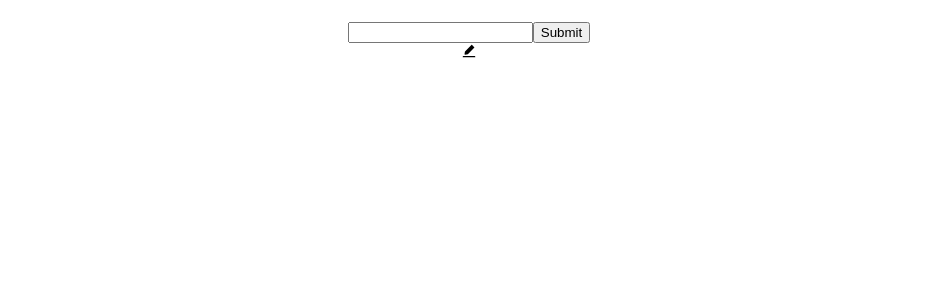
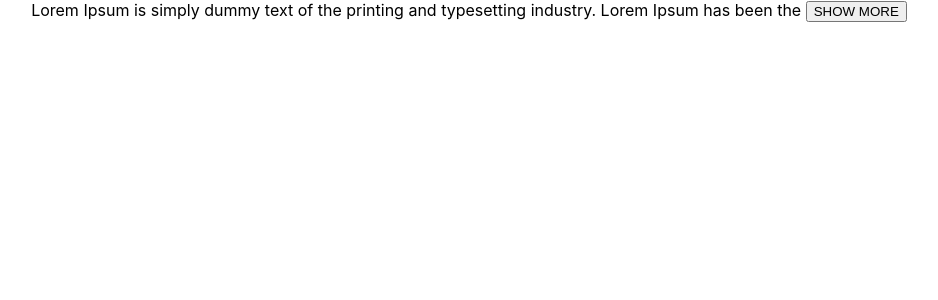
Before and after one commit to Rishabhandari/typescript-react, a React (Create React App) app: page / in a window 1280 px wide. Shown: the top 300 px of the page, without its empty margins (171-1109 px from the left). Built offline with nearby package versions, Linux system fonts and the light colour scheme.

Commit message:
feature show less or more text

```diff
--- a/src/App.tsx
+++ b/src/App.tsx
@@ -1,6 +1,7 @@
 import './App.css';
 import FunctionalHandling from './EventHandling/FunctionalHandling';
 import ParentComponent from './Props/ParentComponent';
+import TextDisplay from './ShowText/TextDisplay';
 import Todos from './Todo/Todos';
 
 function App() {
@@ -9,7 +10,8 @@
     <div className="App">
       {/* // <ParentComponent />
     // <FunctionalHandling /> */}
-      <Todos />
+      {/* <Todos /> */}
+      <TextDisplay/>
     </div >
 
   );
--- /dev/null
+++ b/src/ShowText/TextDisplay.tsx
@@ -0,0 +1,24 @@
+import { useState } from "react";
+
+
+
+export default function TextDisplay() {
+    const paragrapgh = 'Lorem Ipsum is simply dummy text of the printing and typesetting industry. Lorem Ipsum has been the industrys standard dummy text ever since the 1500s, when an unknown printer took a galley of type and scrambled it to make a type specimen book. It has survived not only five centuries, but also the leap into electronic typesetting, remaining essentially unchanged. It was popularised in the 1960s with the release of Letraset sheets containing Lorem Ipsum passages, and more recently with desktop publishing software like Aldus PageMaker including versions of Lorem Ipsum.';
+
+    const [data, setData] = useState<string>(paragrapgh);
+    const [showLess, setShowLess] = useState(true);
+
+    const handleTextDisplay = () => {
+        console.log(showLess);
+        setShowLess(!showLess);
+        console.log(showLess);
+    }
+
+    return (
+        <div>
+
+            {showLess ? `${data.substring(0, 100)}` : data}
+            <button onClick={handleTextDisplay}>{showLess ? 'SHOW MORE' : 'SHOW LESS'}</button>
+        </div>
+    )
+}
```
